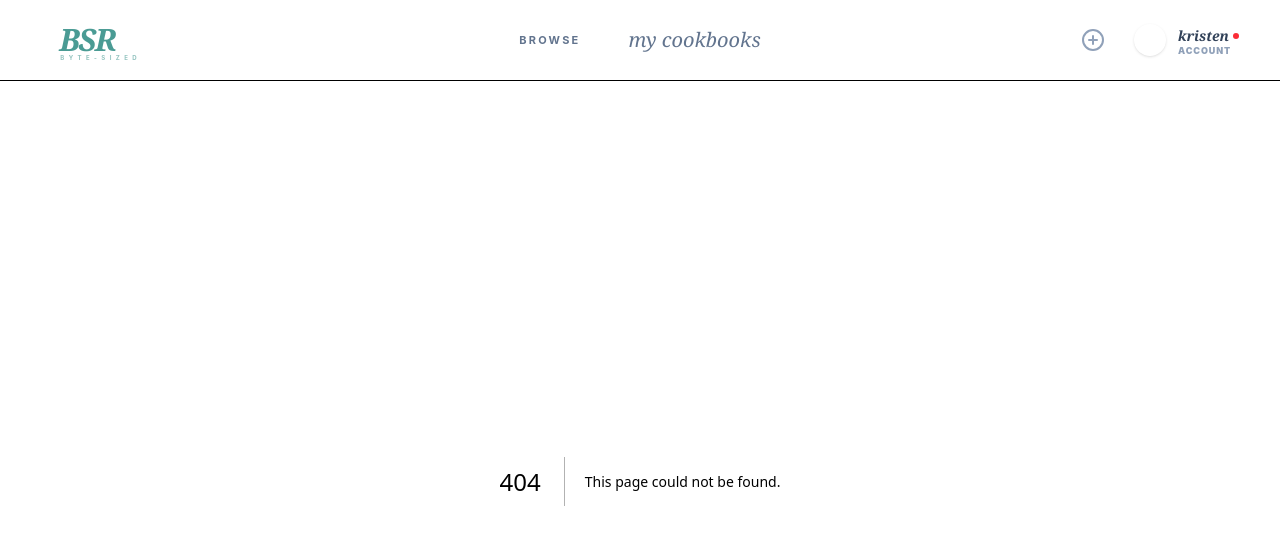
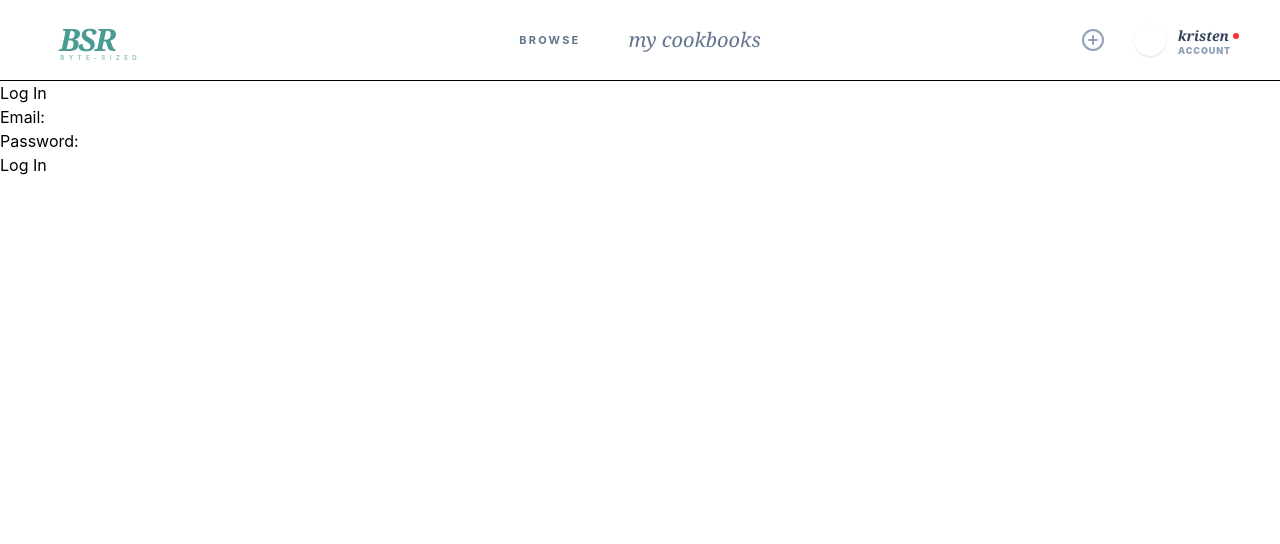
Before and after one commit to rth227/cse264final-bytesizedrecipies, a Next.js app: page /login in a window 1280 px wide. Before the commit this address had no page. Shown: the top 544 px of the page. Built offline with nearby package versions, Linux system fonts and the light colour scheme.

Commit message:
next auth and login pages

```diff
--- /dev/null
+++ b/app/login/page.tsx
@@ -0,0 +1,56 @@
+// log in page
+// UI NEEDS TO BE REDONE
+
+'use client';
+
+import { useState } from 'react';
+import { signIn } from 'next-auth/react';
+import { useRouter } from 'next/navigation';
+
+// login page - get email and password from users
+export default function LoginPage() {
+  const [email, setEmail] = useState('');
+  const [password, setPassword] = useState('');
+  const [error, setError] = useState('');
+  const router = useRouter();
+
+  async function handleSubmit(e: React.FormEvent) {
+    e.preventDefault();
+    setError('');
+
+    // next auth for login - sign in using their credentials
+    const res = await signIn('credentials', {
+      email,
+      password,
+      redirect: false,
+    });
+
+    // if theres an error, return
+    if (res?.error) {
+      setError('invalid email or passsword');
+      return;
+    }
+
+    // login worked, go to home page
+    router.push('/');
+    router.refresh();
+  }
+
+  return (
+    <div>
+      <h1>Log In</h1>
+      <form onSubmit={handleSubmit}>
+        <div>
+          <label>Email:</label>
+          <input type="email" value={email} onChange={(e) => setEmail(e.target.value)} required/>
+        </div>
+        <div>
+          <label>Password:</label>
+          <input type="password" value={password} onChange={(e) => setPassword(e.target.value)} required/>
+        </div>
+        <button type="submit">Log In</button>
+        {error && <p style={{ color: 'red' }}>{error}</p>}
+      </form>
+    </div>
+  );
+}
```
